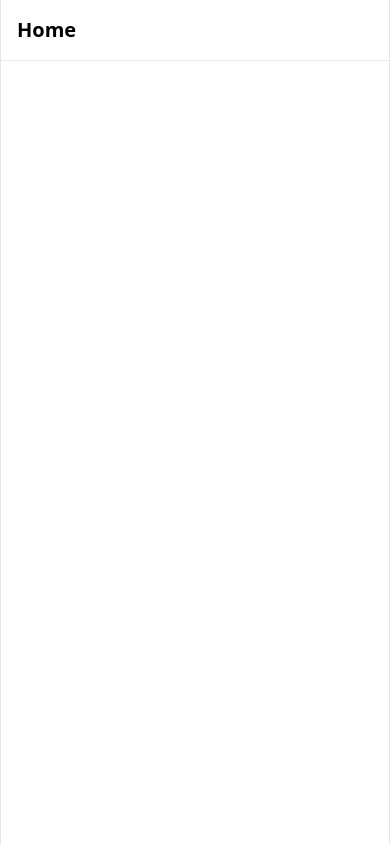
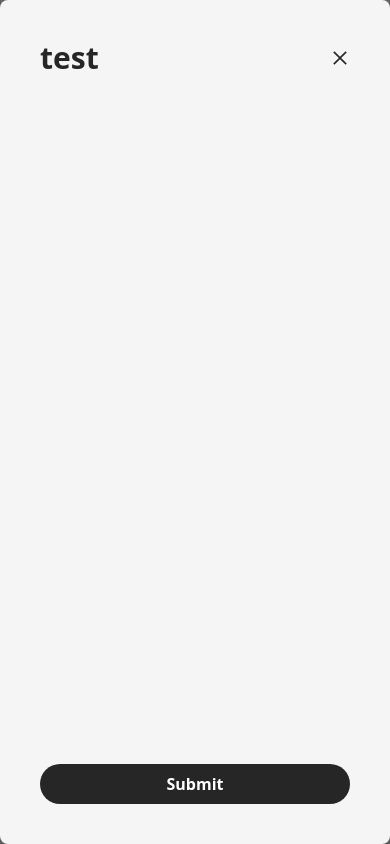
Before and after one commit to Tamashi-Dake/mesom, a React (Vite) app: page / in a window 390 px wide. Built offline with nearby package versions, Linux system fonts and the light colour scheme.

Commit message:
Add sample Modal, responsive for mobile

```diff
--- a/src/App.jsx
+++ b/src/App.jsx
@@ -1,19 +1,34 @@
+import { useMediaQuery } from "usehooks-ts";
+import { useLocation } from "react-router-dom";
+import { Outlet } from "react-router";
+import { config } from "./components/shared/config";
+
 import FameSidebar from "./components/FameSidebar";
 import RouteSidebar from "./components/RouteSidebar";
-import { Outlet } from "react-router";
+
+import RouteBottomBar from "./components/RouteBottombar";
+import FloatButton from "./components/shared/FloatButton";
 
 import "./App.css";
+import Modal from "./components/shared/Modal";
 
 function App() {
+  const isMobile = useMediaQuery("(max-width: 500px)");
+  let location = useLocation();
+  const { title, link, icon } = config[location.pathname] || config["/"];
+
   return (
     <div className="h-screen w-screen">
       <div className="container mx-auto h-full xl:px-30 max-w-6xl">
-        <div className="grid grid-cols-[auto,1fr,1fr,1fr] md:grid-cols-4 h-full">
+        <div className="grid grid-cols-[auto,1fr,1fr,1fr] grid-rows-[1fr,auto] xm:grid-rows-1 md:grid-cols-4 h-full">
+          <Modal isopen title={"test"} actionLabel={"Submit"} />
           {/* TODO: Add Header: Search bar in Discovery, Number on User, ... */}
           <RouteSidebar />
           <div className="col-span-4 xm:col-span-3 lg:col-span-2 border-x-[1px] border-neutral-200">
             <Outlet />
           </div>
+          {isMobile && <RouteBottomBar />}
+          {isMobile && <FloatButton title={title} link={link} icon={icon} />}
           <FameSidebar />
         </div>
       </div>
--- a/src/components/Header.jsx
+++ b/src/components/Header.jsx
@@ -1,7 +1,7 @@
 import PropTypes from "prop-types";
 import BackButton from "./shared/BackButton";
 
-const Header = ({ label, showBackArrow }) => {
+const Header = ({ label, showBackArrow = false }) => {
   return (
     <div className="border-b-[1px]  p-4">
       <div className="flex gap-2 items-center">
@@ -15,7 +15,7 @@ const Header = ({ label, showBackArrow }) => {
 
 Header.propTypes = {
   label: PropTypes.string.isRequired,
-  showBackArrow: PropTypes.bool.isRequired,
+  showBackArrow: PropTypes.bool,
 };
 
 export default Header;
--- /dev/null
+++ b/src/components/RouteBottombar.jsx
@@ -0,0 +1,22 @@
+import { routes } from "./shared/config";
+
+import RouteItem from "./shared/RouteItem";
+
+const RouteBottomBar = () => {
+  return (
+    <div className="block xm:hidden col-span-4 border-[1px] border-neutral-200">
+      <div className="flex justify-between sm:space-y-1 sm:m-1 [&>*:nth-child(6)]:hidden">
+        {routes.map((route) => (
+          <RouteItem
+            key={route.path}
+            name={route.name}
+            path={route.path}
+            icon={route.icon}
+          />
+        ))}
+      </div>
+    </div>
+  );
+};
+
+export default RouteBottomBar;
--- a/src/components/RouteSidebar.jsx
+++ b/src/components/RouteSidebar.jsx
@@ -1,48 +1,13 @@
-import {
-  BsBellFill,
-  BsChatDotsFill,
-  BsHouseFill,
-  BsInfoCircleFill,
-  BsPersonFill,
-} from "react-icons/bs";
-import { FaEarthAsia } from "react-icons/fa6";
+import { routes } from "./shared/config";
 
 import RouteItem from "./shared/RouteItem";
 import { BiSolidLogOut } from "react-icons/bi";
 import RouteCreatePost from "./shared/RouteCreatePost";
 
 const RouteSidebar = () => {
-  const routes = [
-    { name: "Home", path: "/", icon: <BsHouseFill size={24} color="black" /> },
-    {
-      name: "Discovery",
-      path: "/discovery",
-      icon: <FaEarthAsia size={24} color="black" />,
-    },
-    {
-      name: "Notifications",
-      path: "/notifications",
-      icon: <BsBellFill size={24} color="black" className="shrink-0" />,
-    },
-    {
-      name: "Messages",
-      path: "/messages",
-      icon: <BsChatDotsFill size={24} color="black" />,
-    },
-    {
-      name: "Profile",
-      path: "/profile",
-      icon: <BsPersonFill size={24} color="black" />,
-    },
-    {
-      name: "About",
-      path: "/about",
-      icon: <BsInfoCircleFill size={24} color="black" />,
-    },
-  ];
-
   return (
-    // TODO: Change to bottom bar on mobile
+    // TODO: Add Side bar for mobile
+    <>
       <div className="col-span-1 h-full lg:p-2 xl:p-4 hidden xm:block">
         <div className="flex flex-col h-full justify-between">
           <div className="flex flex-col space-y-4 m-2">
@@ -66,6 +31,7 @@ const RouteSidebar = () => {
           </div>
         </div>
       </div>
+    </>
   );
 };
 
--- /dev/null
+++ b/src/components/shared/Button.jsx
@@ -0,0 +1,38 @@
+import { twMerge } from "tailwind-merge";
+import PropTypes from "prop-types";
+
+const Button = ({
+  label,
+  secondary,
+  onClick,
+  disabled,
+  outline,
+  classNames,
+}) => {
+  return (
+    <button
+      className={twMerge(
+        "px-4 py-2 rounded-full font-semibold transition duration-300 ease-in-out hover:opacity-90",
+        secondary
+          ? "bg-neutral-800 border-neutral-700 text-white"
+          : "bg-sky-500 text-white border-sky-600",
+        outline ? "bg-transparent border-sky-500 text-sky-500" : "",
+        disabled ? "opacity-70 cursor-not-allowed" : "hover:bg-primary-600",
+        classNames
+      )}
+      onClick={onClick}
+      disabled={disabled}
+    >
+      {label}
+    </button>
+  );
+};
+Button.propTypes = {
+  label: PropTypes.string.isRequired,
+  secondary: PropTypes.boolean,
+  onClick: PropTypes.func,
+  disabled: PropTypes.boolean,
+  outline: PropTypes.boolean,
+  classNames: PropTypes.string,
+};
+export default Button;
--- /dev/null
+++ b/src/components/shared/FloatButton.jsx
@@ -0,0 +1,20 @@
+import { Link } from "react-router-dom";
+import PropTypes from "prop-types";
+
+const FloatButton = ({ title, link, icon }) => {
+  return (
+    <div className="rounded-full absolute bottom-20 right-5 bg-sky-500 hover:bg-opacity-80 transition cursor-pointer p-4">
+      <Link href={link} title={title}>
+        {icon}
+      </Link>
+    </div>
+  );
+};
+
+FloatButton.propTypes = {
+  title: PropTypes.string.isRequired,
+  link: PropTypes.string.isRequired,
+  icon: PropTypes.element.isRequired,
+};
+
+export default FloatButton;
--- /dev/null
+++ b/src/components/shared/Modal.jsx
@@ -0,0 +1,126 @@
+import PropTypes from "prop-types";
+import { useCallback } from "react";
+import { AiOutlineClose } from "react-icons/ai";
+import Button from "./Button";
+
+const Modal = ({
+  isopen,
+  onClose,
+  onSubmit,
+  title,
+  body,
+  footer,
+  actionLabel,
+  disabled,
+}) => {
+  const handleClose = useCallback(() => {
+    if (disabled) {
+      return;
+    }
+    onClose();
+  }, [disabled, onClose]);
+
+  const handleSubmit = useCallback(() => {
+    if (disabled) {
+      return;
+    }
+    onSubmit();
+  }, [disabled, onSubmit]);
+
+  if (!isopen) {
+    return null;
+  }
+
+  return (
+    <>
+      {/* Modal Background */}
+      <div
+        className="
+        flex
+        justify-center items-center
+        overflow-x-hidden
+        overflow-y-auto
+        fixed
+        inset-0
+        z-50
+        outline-none
+        focus:outline-none
+        bg-neutral-800
+        bg-opacity-70
+        "
+      >
+        <div
+          className=" relative
+            w-full
+            lg:w-3/6
+            my-6
+            mx-auto lg:max-w-3xl
+            h-full lg:h-auto"
+        >
+          {/* Content  */}
+          <div
+            className="
+                h-full
+                lg:h-auto
+                border-0
+                rounded-lg
+                shadow-lg
+                relative
+                flex
+                flex-col
+                w-full
+                bg-neutral-100
+                outline-none
+                focus:outline-none"
+          >
+            {/* Header */}
+            <div
+              className="
+                    flex
+                    items-center justify-between
+                    p-10
+                    rounded-t"
+            >
+              <h3 className="text-3xl font-semibold text-neutral-800">
+                {" "}
+                {title}{" "}
+              </h3>{" "}
+              <button
+                className="p1 ml-auto border-0 text-neutral-800 hover:opacity-70 transition"
+                onClick={handleClose}
+              >
+                <AiOutlineClose size={20} />
+              </button>
+            </div>
+            {/* Body */}
+            <div className="relative p-10 flex-auto">{body}</div>
+            {/* Footer */}
+            <div className="flex flex-col gap-2 p-10">
+              <Button
+                label={actionLabel}
+                onClick={handleSubmit}
+                disabled={disabled}
+                secondary
+                classNames=""
+              />
+              {footer}
+            </div>
+          </div>
+        </div>
+      </div>
+    </>
+  );
+};
+
+Modal.propTypes = {
+  isopen: PropTypes.bool,
+  onClose: PropTypes.func.isRequired,
+  onSubmit: PropTypes.func.isRequired,
+  title: PropTypes.string,
+  body: PropTypes.node,
+  footer: PropTypes.node,
+  actionLabel: PropTypes.string,
+  disabled: PropTypes.bool,
+};
+
+export default Modal;
--- /dev/null
+++ b/src/components/shared/config.jsx
@@ -0,0 +1,51 @@
+import {
+  BsBell,
+  BsChatDots,
+  BsHouse,
+  BsInfoCircle,
+  BsPerson,
+} from "react-icons/bs";
+import { CiMail } from "react-icons/ci";
+import { FaFeather } from "react-icons/fa6";
+import { IoEarthOutline } from "react-icons/io5";
+export const routes = [
+  { name: "Home", path: "/", icon: <BsHouse size={24} color="black" /> },
+  {
+    name: "Discovery",
+    path: "/discovery",
+    icon: <IoEarthOutline size={24} color="black" />,
+  },
+  {
+    name: "Notifications",
+    path: "/notifications",
+    icon: <BsBell size={24} color="black" className="shrink-0" />,
+  },
+  {
+    name: "Messages",
+    path: "/messages",
+    icon: <BsChatDots size={24} color="black" />,
+  },
+  {
+    name: "Profile",
+    path: "/profile",
+    icon: <BsPerson size={24} color="black" />,
+  },
+  {
+    name: "About",
+    path: "/about",
+    icon: <BsInfoCircle size={24} color="black" />,
+  },
+];
+
+export const config = {
+  "/profile": {
+    title: "Messages",
+    link: "/messages",
+    icon: <CiMail size={24} color="white" />,
+  },
+  "/": {
+    title: "Create Post",
+    link: "/",
+    icon: <FaFeather size={24} color="white" />,
+  },
+};
```
Also changed, not shown: src/layout.jsx (deleted, +0 -23 lines). Lines whose indentation alone changed are shown as unchanged.
